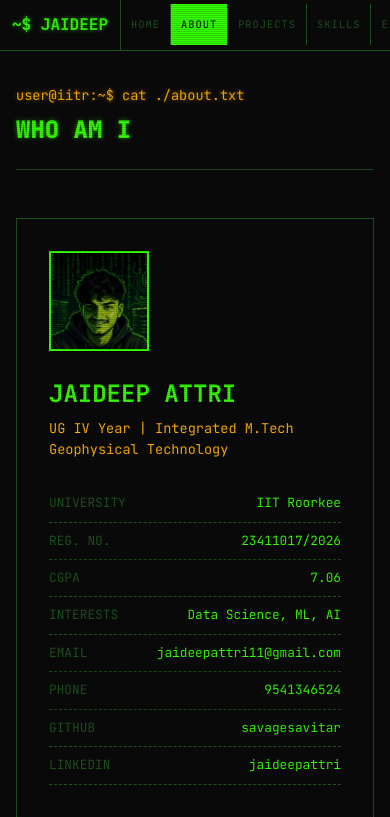
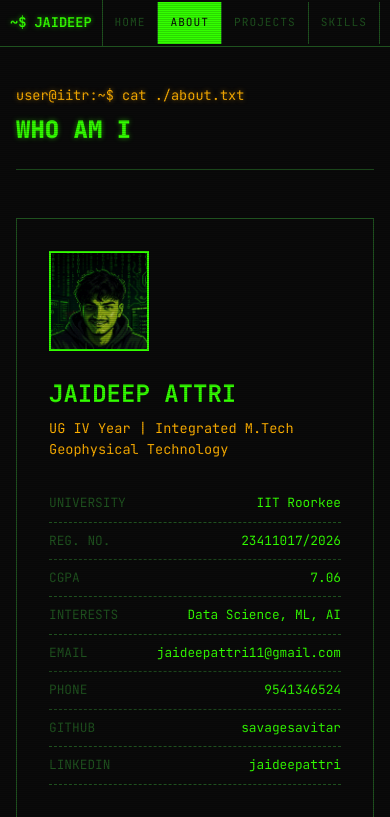
Before and after one commit to savagesavitar/Jaideep-Portfolio, a plain HTML site: page about.html in a window 390 px wide. Shown: the top 817 px of the page. Drawn offline with Linux system fonts and the light colour scheme.

Commit message:
Fix mobile nav visibility and profile photo

```diff
--- a/css/style.css
+++ b/css/style.css
@@ -91,8 +91,14 @@ body {
   margin: 0 auto;
   display: flex;
   align-items: center;
-  justify-content: space-between;
   padding: 0;
+  overflow-x: auto;
+  -webkit-overflow-scrolling: touch;
+  scrollbar-width: none;
+}
+
+.nav-inner::-webkit-scrollbar {
+  display: none;
 }
 
 .nav-logo {
@@ -111,7 +117,7 @@ body {
   display: flex;
   list-style: none;
   gap: 0;
-  flex: 1;
+  flex-shrink: 0;
   overflow-x: auto;
   -webkit-overflow-scrolling: touch;
   scrollbar-width: none;
@@ -410,6 +416,14 @@ body {
   border: 2px solid var(--primary);
   overflow: hidden;
   margin-bottom: 24px;
+  flex-shrink: 0;
+}
+
+.about-avatar img {
+  width: 100%;
+  height: 100%;
+  object-fit: cover;
+  display: block;
 }
 
 .about-name {
@@ -998,25 +1012,26 @@ body {
 
 /* ====== MOBILE RESPONSIVE ====== */
 @media (max-width: 768px) {
+  .nav-inner {
+    overflow-x: auto;
+    -webkit-overflow-scrolling: touch;
+  }
+
   .nav-links {
     display: flex;
-    overflow-x: auto;
-    -webkit-overflow-scrolling: touch;
-    scrollbar-width: none;
-  }
-
-  .nav-links::-webkit-scrollbar {
-    display: none;
+    flex-shrink: 0;
   }
 
   .nav-links a {
-    font-size: 0.65rem;
-    padding: 12px 10px;
+    font-size: 0.7rem;
+    padding: 12px 12px;
     border-right: 1px solid var(--border);
+    min-width: fit-content;
   }
 
-  .nav-hamburger {
-    display: none;
+  .nav-logo {
+    font-size: 0.85rem;
+    padding: 12px 10px;
   }
 
   .about-grid,
```
